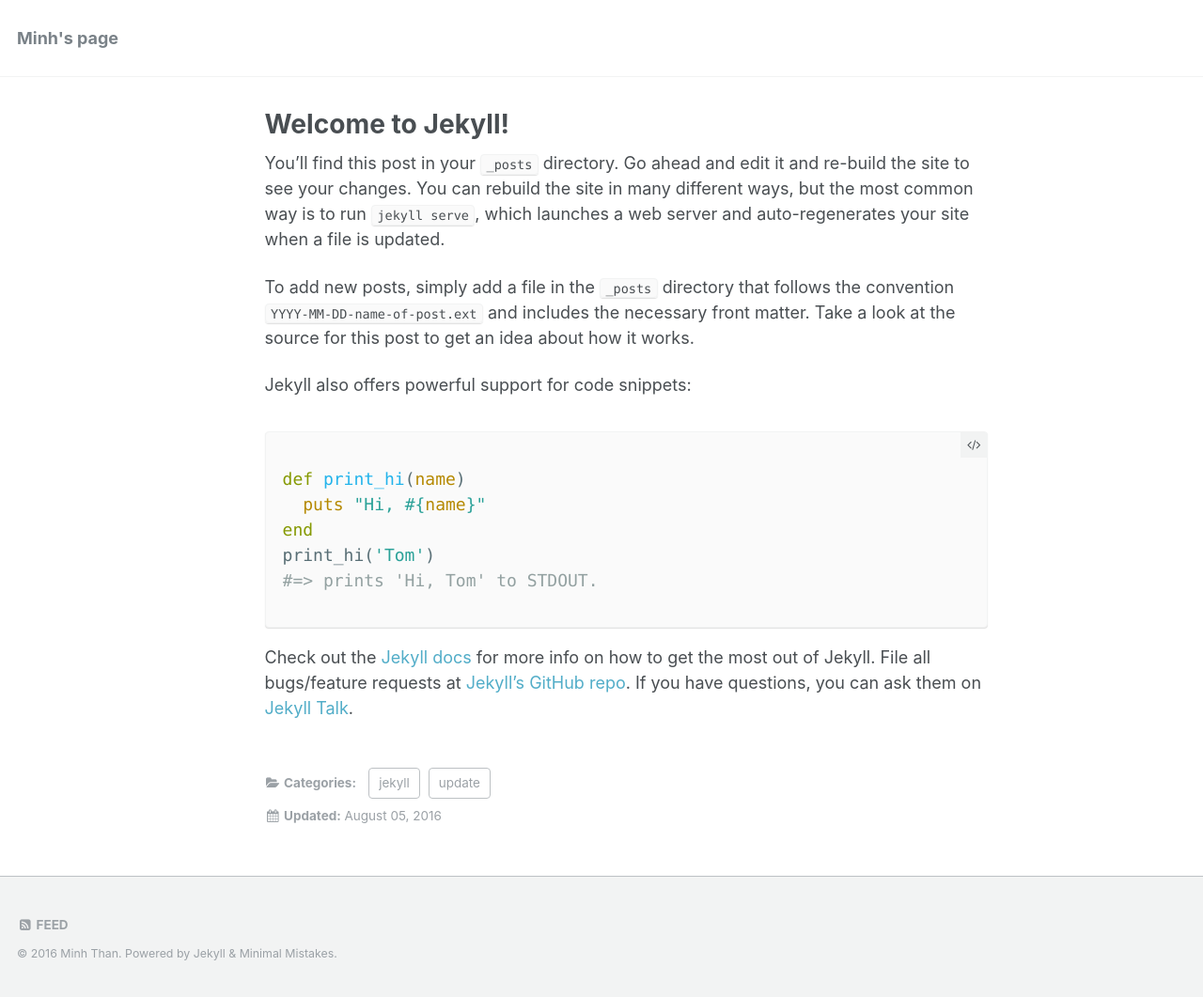
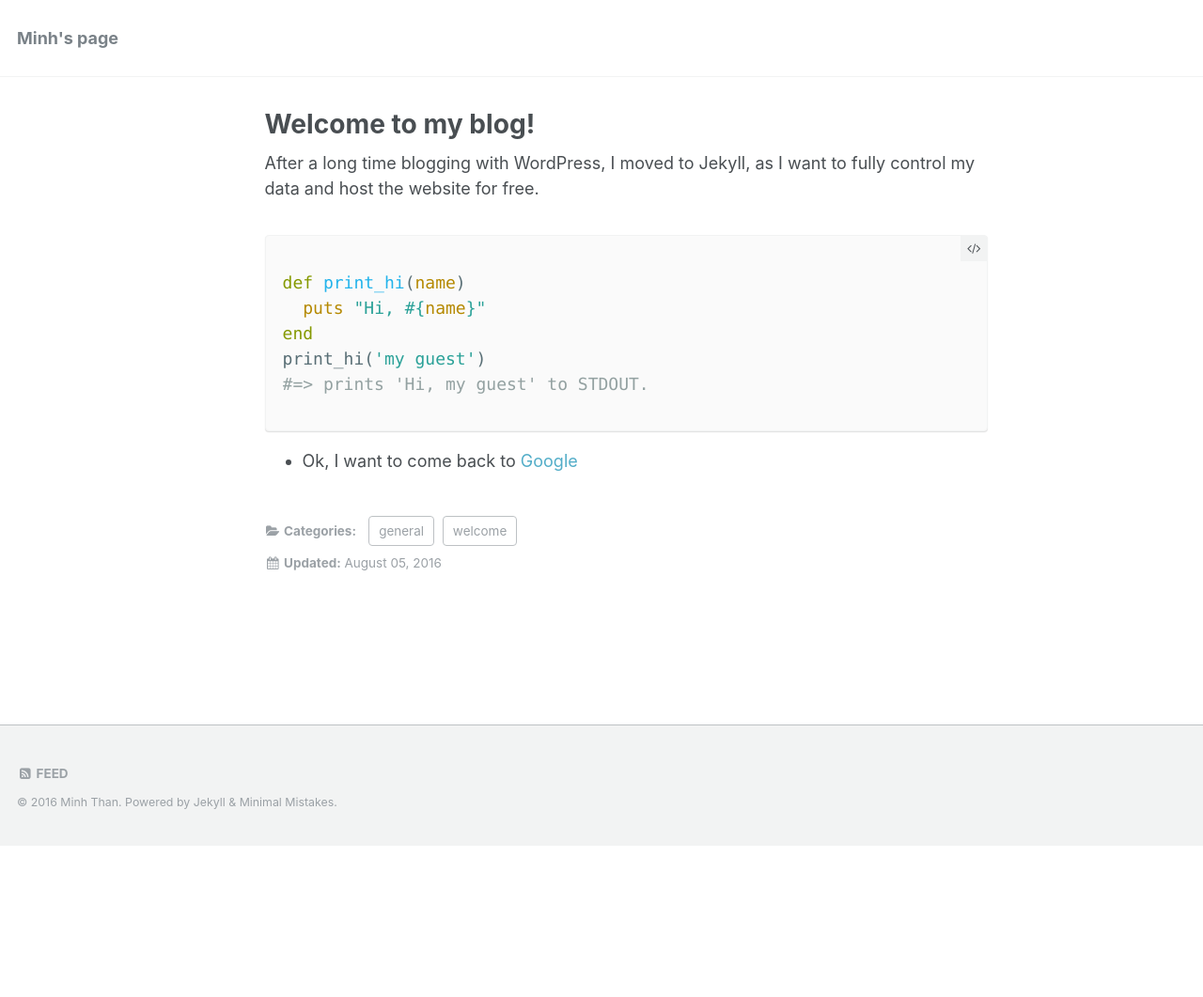
Before and after one commit to thanqminh/thanqminh.github.io, a Jekyll site: the page built from _posts/2016-08-05-welcome-to-jekyll.markdown, in a window 1280 px wide. Shown: the whole page at 94% size. Built offline with Jekyll 4.4.1, drawn with Linux system fonts in a browser that asks for light colours; after the commit the page ends 900 px from its top, so only the background shows below that.

Commit message:
update welcome page

```diff
--- a/_posts/2016-08-05-welcome-to-jekyll.markdown
+++ b/_posts/2016-08-05-welcome-to-jekyll.markdown
@@ -1,25 +1,19 @@
 ---
 layout: single
-title:  "Welcome to Jekyll!"
+title:  "Welcome to my blog!"
 date:   2016-08-05 14:59:43 +0700
-categories: jekyll update
+categories: general welcome
 ---
-You’ll find this post in your `_posts` directory. Go ahead and edit it and re-build the site to see your changes. You can rebuild the site in many different ways, but the most common way is to run `jekyll serve`, which launches a web server and auto-regenerates your site when a file is updated.
-
-To add new posts, simply add a file in the `_posts` directory that follows the convention `YYYY-MM-DD-name-of-post.ext` and includes the necessary front matter. Take a look at the source for this post to get an idea about how it works.
-
-Jekyll also offers powerful support for code snippets:
+After a long time blogging with WordPress, I moved to Jekyll, as I want to fully control my data and host the website for free.
 
 {% highlight ruby %}
 def print_hi(name)
   puts "Hi, #{name}"
 end
-print_hi('Tom')
-#=> prints 'Hi, Tom' to STDOUT.
+print_hi('my guest')
+#=> prints 'Hi, my guest' to STDOUT.
 {% endhighlight %}
 
-Check out the [Jekyll docs][jekyll-docs] for more info on how to get the most out of Jekyll. File all bugs/feature requests at [Jekyll’s GitHub repo][jekyll-gh]. If you have questions, you can ask them on [Jekyll Talk][jekyll-talk].
+- Ok, I want to come back to [Google][google-home]
 
-[jekyll-docs]: http://jekyllrb.com/docs/home
-[jekyll-gh]:   https://github.com/jekyll/jekyll
-[jekyll-talk]: https://talk.jekyllrb.com/
+[google-home]: http://google.com/
```
Also changed, not shown: 1 other file.
